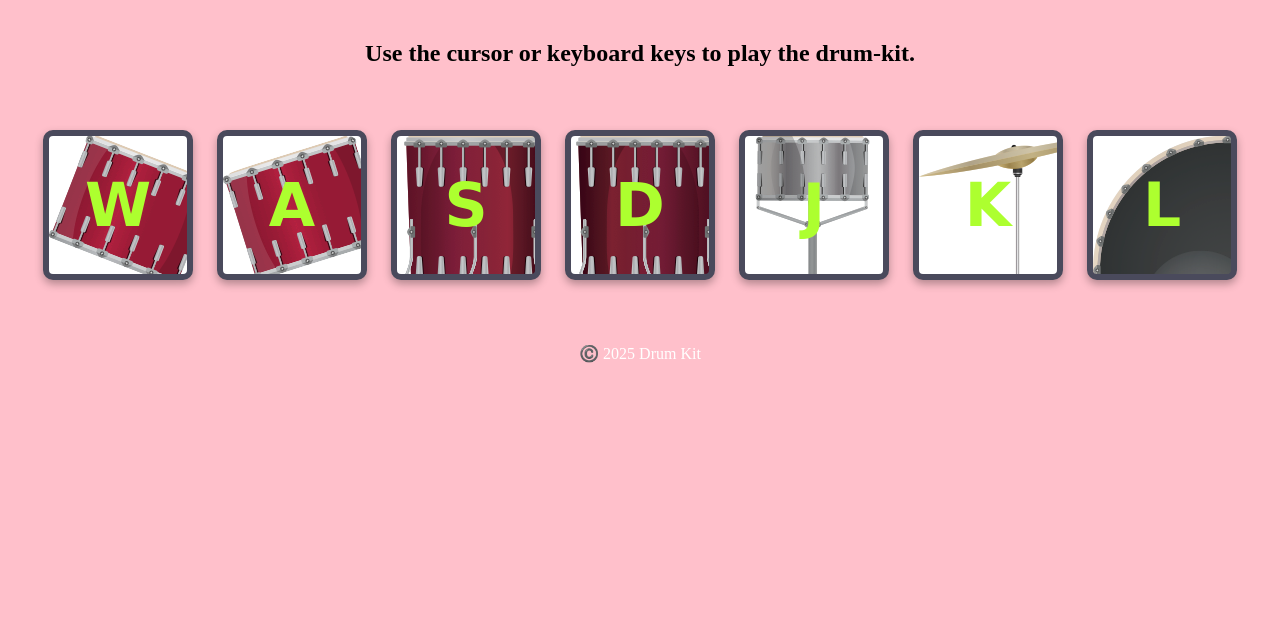
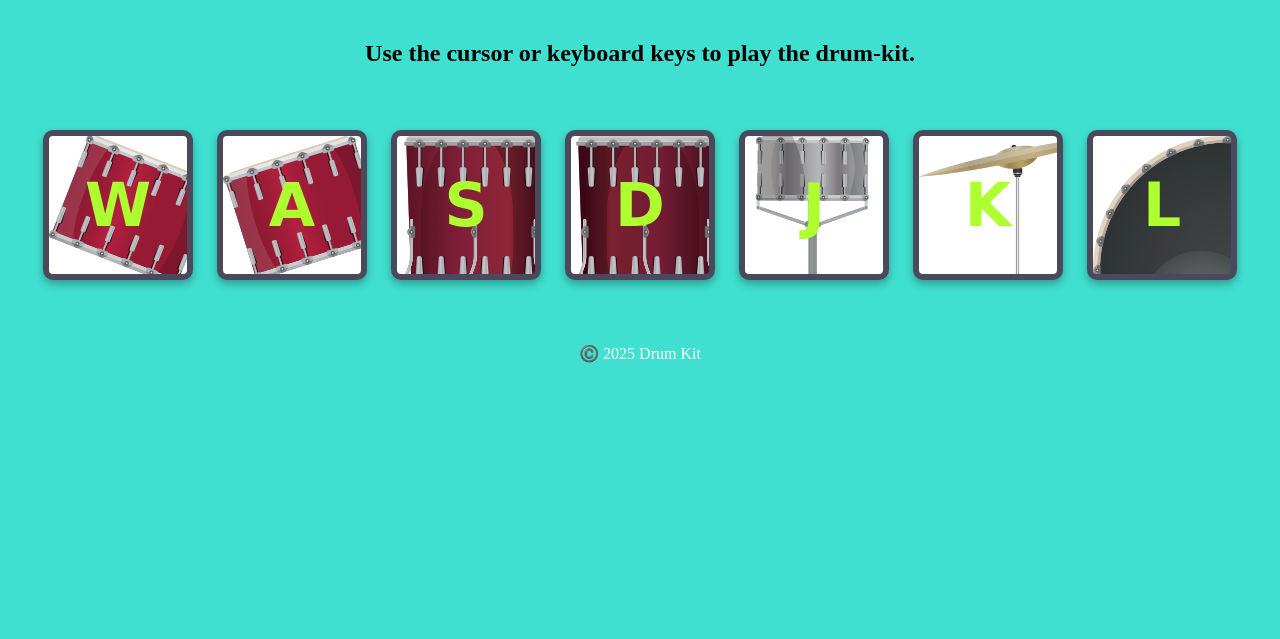
Before and after one commit to atharvaajmera/drum-kit, a plain HTML site: page index.html in a window 1280 px wide. Shown: the part 161-800 px from the top of the page. Drawn offline with Linux system fonts and the light colour scheme.

Commit message:
Update style.css

```diff
--- a/style.css
+++ b/style.css
@@ -1,5 +1,5 @@
 body {
-    background-color: pink;
+    background-color: turquoise;
     text-align: center;
 }
 
```
